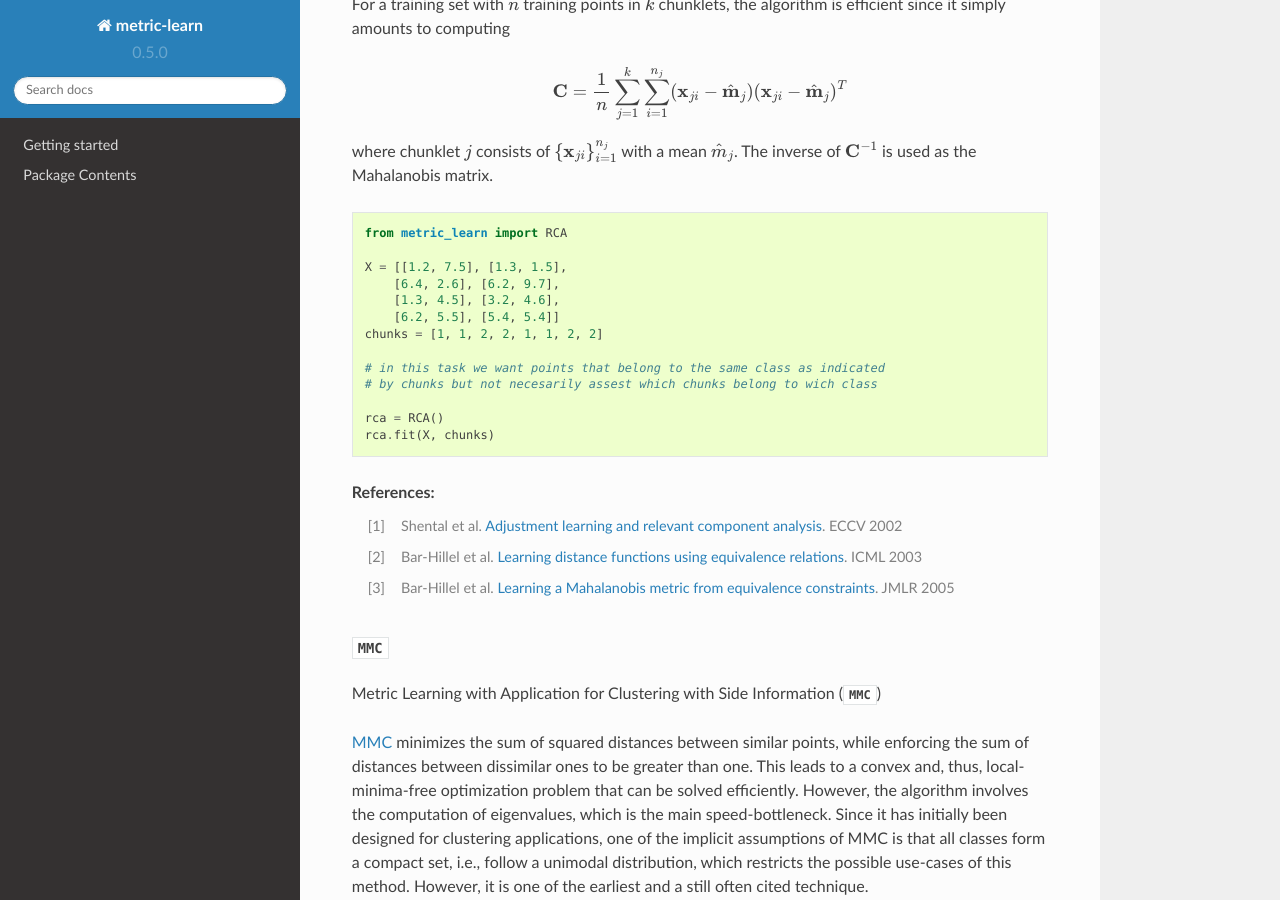
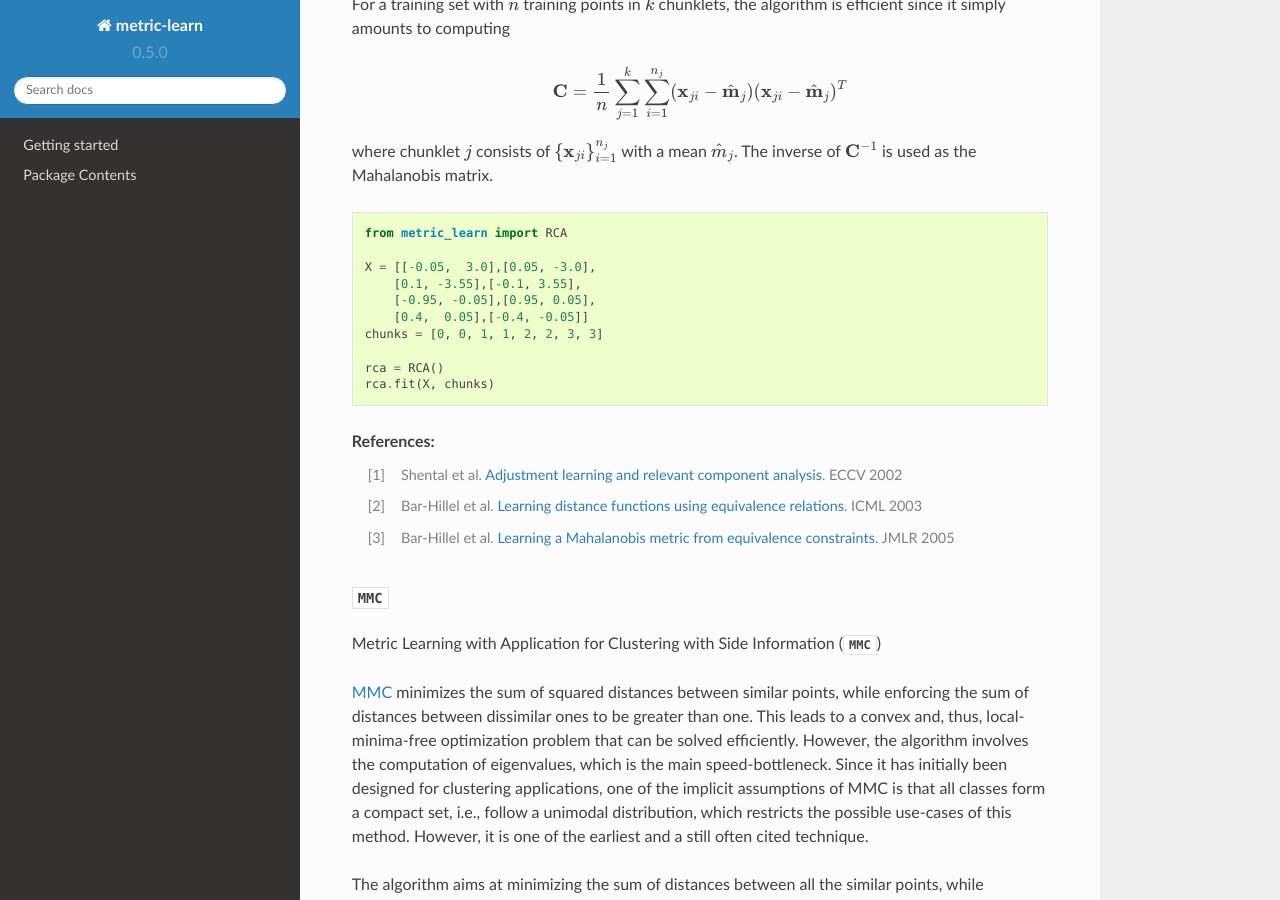
Before and after one commit to scikit-learn-contrib/metric-learn, a Sphinx documentation site: the page built from doc/weakly_supervised.rst, in a window 1280 px wide and 900 px high, scrolled down 8936 px. Built offline with Sphinx 7.4.7 and the Read the Docs theme 2.0.0, drawn with Linux system fonts in a browser that asks for light colours; pages that are not in the unit, such as notebooks, are missing from menus.

Commit message:
fix rca examples again

```diff
--- a/doc/weakly_supervised.rst
+++ b/doc/weakly_supervised.rst
@@ -518,14 +518,11 @@ as the Mahalanobis matrix.
 
     from metric_learn import RCA
 
-    X = [[1.2, 7.5], [1.3, 1.5],
-        [6.4, 2.6], [6.2, 9.7],
-        [1.3, 4.5], [3.2, 4.6],
-        [6.2, 5.5], [5.4, 5.4]]
-    chunks = [1, 1, 2, 2, 1, 1, 2, 2]
-
-    # in this task we want points that belong to the same class as indicated
-    # by chunks but not necesarily assest which chunks belong to wich class
+    X = [[-0.05,  3.0],[0.05, -3.0],
+        [0.1, -3.55],[-0.1, 3.55],
+        [-0.95, -0.05],[0.95, 0.05],
+        [0.4,  0.05],[-0.4, -0.05]]
+    chunks = [0, 0, 1, 1, 2, 2, 3, 3]
 
     rca = RCA()
     rca.fit(X, chunks)
```
Also changed, not shown: 1 other file.
